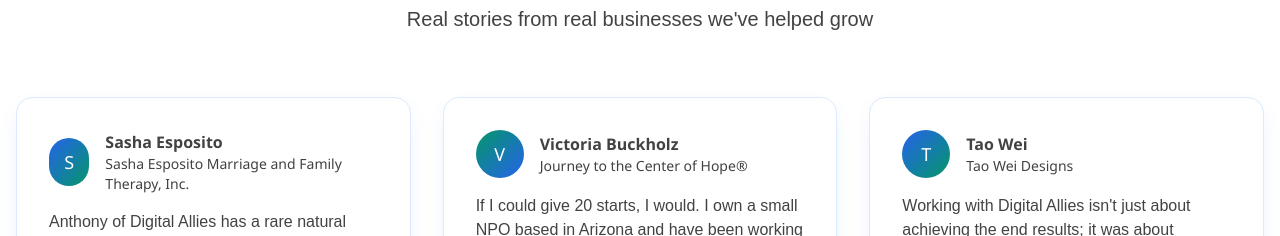
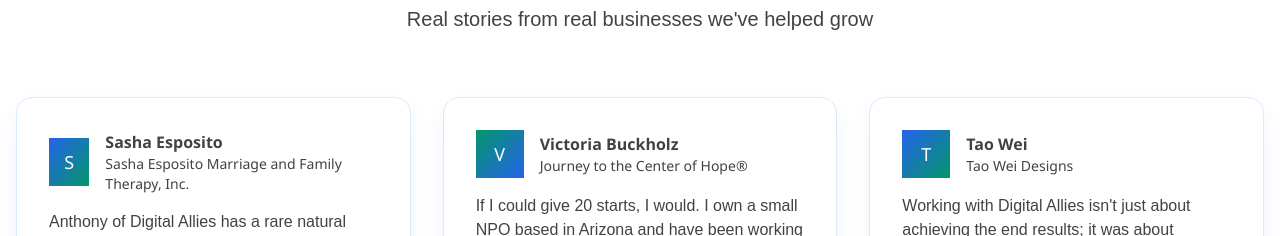
Before and after one commit to cassellac/DigitalAllies_, a website: page index.html in a window 1280 px wide. Shown: the part 2020-2256 px from the top of the page. Drawn offline with nearby package versions, Linux system fonts and the light colour scheme.

Commit message:
Fix rounded class for testimonial avatars

```diff
--- a/index.html
+++ b/index.html
@@ -355,7 +355,7 @@
                 <!-- Testimonial 1 -->
                 <div class="fade-in-delay-1 hover-lift bg-white p-8 rounded-2xl gradient-shadow border border-pale-blue">
                     <div class="flex items-center mb-4">
-                        <div class="w-12 h-12 bg-gradient-to-br from-primary-blue to-success-green rounded-full flex items-center justify-center text-white font-regular text-lg">
+                        <div class="w-12 h-12 bg-gradient-to-br from-primary-blue to-success-green rounded-75% flex items-center justify-center text-white font-regular text-lg">
                             S
                         </div>
                         <div class="ml-4">
@@ -385,7 +385,7 @@
                 <!-- Testimonial 2 -->
                 <div class="fade-in-delay-2 hover-lift bg-white p-8 rounded-2xl gradient-shadow border border-pale-blue">
                     <div class="flex items-center mb-4">
-                        <div class="w-12 h-12 bg-gradient-to-br from-success-green to-primary-blue rounded-full flex items-center justify-center text-white font-regular text-lg">
+                        <div class="w-12 h-12 bg-gradient-to-br from-success-green to-primary-blue rounded-75% flex items-center justify-center text-white font-regular text-lg">
                             V
                         </div>
                         <div class="ml-4">
@@ -415,7 +415,7 @@
                 <!-- Testimonial 3 -->
                 <div class="fade-in-delay-3 hover-lift bg-white p-8 rounded-2xl gradient-shadow border border-pale-blue">
                     <div class="flex items-center mb-4">
-                        <div class="w-12 h-12 bg-gradient-to-br from-primary-blue to-success-green rounded-full flex items-center justify-center text-white font-regular text-lg">
+                        <div class="w-12 h-12 bg-gradient-to-br from-primary-blue to-success-green rounded-75% flex items-center justify-center text-white font-regular text-lg">
                             T
                         </div>
                         <div class="ml-4">
```
